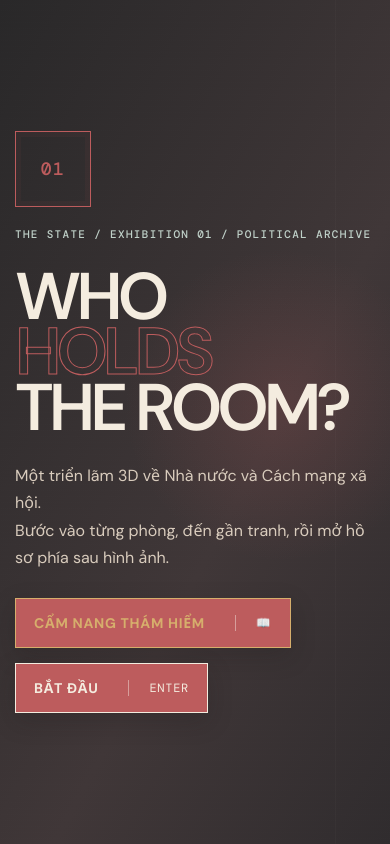
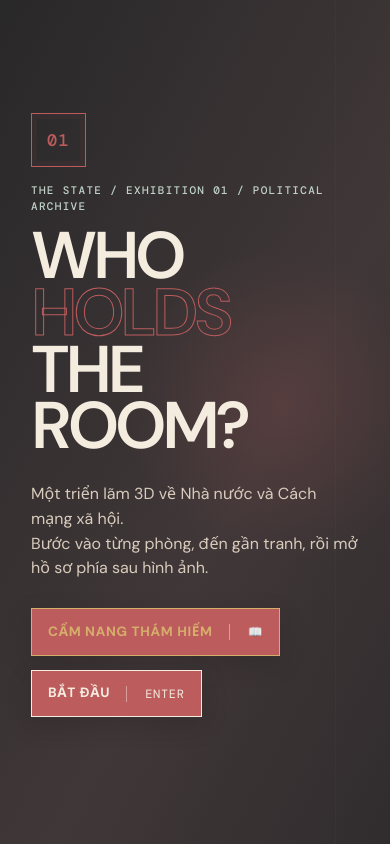
Before and after one commit to EnzoReacher/MLN, a plain HTML site: page dist/index.html in a window 390 px wide. Drawn offline with nearby package versions, Linux system fonts and the light colour scheme.

Commit message:
fix: responsive layout scaling for laptops, prevent button cutoff and add scroll

```diff
--- a/dist/app.js
+++ b/dist/app.js
@@ -185,9 +185,14 @@
       correct: 2
     },
     "gate-end": {
-      question: "Động lực trực tiếp của cách mạng xã hội là gì?",
-      options: ["Lực lượng sản xuất", "Giai cấp thống trị", "Quần chúng nhân dân", "Các thiết chế nhà nước"],
-      correct: 2
+      question: "Vận dụng: Kinh tế số có còn tuân theo quy luật cung – cầu truyền thống?",
+      options: [
+        "Vẫn tuân theo bản chất, nhưng biểu hiện linh hoạt và tốc độ phản ứng nhanh hơn nhờ dữ liệu và thuật toán số",
+        "Không còn tuân theo, vì kinh tế số đã xóa bỏ hoàn toàn mối quan hệ cung – cầu của thị trường truyền thống",
+        "Hoàn toàn rập khuôn như truyền thống, công nghệ không làm thay đổi tốc độ hay phương thức điều tiết giá cả",
+        "Không, vì thuật toán trên nền tảng số tự ý ấn định giá độc quyền mà không phụ thuộc nhu cầu thực tế"
+      ],
+      correct: 0
     }
   };
 
--- a/dist/index.html
+++ b/dist/index.html
@@ -60,10 +60,12 @@
         <h1 id="game-title">WHO<br /><em>HOLDS</em><br />THE ROOM?</h1>
         <p class="title-copy">Một triển lãm 3D về Nhà nước và Cách mạng xã hội.<br />Bước vào từng phòng, đến gần tranh,
           rồi mở hồ sơ phía sau hình ảnh.</p>
-        <button id="guide-button" class="primary-button" type="button"
-          style="margin-bottom: 15px; border-color: var(--gold); color: var(--gold);"><span>CẨM NANG THÁM
-            HIỂM</span><b>📖</b></button>
-        <button id="start-button" class="primary-button" type="button"><span>BẮT ĐẦU</span><b>ENTER</b></button>
+        <div class="title-actions">
+          <button id="guide-button" class="primary-button" type="button"
+            style="border-color: var(--gold); color: var(--gold);"><span>CẨM NANG THÁM
+              HIỂM</span><b>📖</b></button>
+          <button id="start-button" class="primary-button" type="button"><span>BẮT ĐẦU</span><b>ENTER</b></button>
+        </div>
         <div id="name-input-container" class="hidden" style="margin-top: 20px; width: 100%; max-width: 420px;">
           <div style="margin-bottom: 12px; text-align: left;">
             <label for="start-name-input" style="display: block; font-family: var(--mono); font-size: 11px; color: var(--gold); margin-bottom: 5px; letter-spacing: 0.1em; text-transform: uppercase;">1. Tên người chơi</label>
--- a/dist/styles.css
+++ b/dist/styles.css
@@ -30,9 +30,14 @@ button:focus-visible { outline: 2px solid var(--gold); outline-offset: 3px; }
   position: absolute;
   inset: 0;
   z-index: 20;
-  display: grid;
-  place-items: center;
-  overflow: hidden;
+  display: flex;
+  flex-direction: column;
+  align-items: center;
+  justify-content: center;
+  overflow-y: auto;
+  overflow-x: hidden;
+  box-sizing: border-box;
+  padding: clamp(16px, 3vh, 36px) clamp(16px, 3vw, 40px);
   background: radial-gradient(circle at 72% 48%, rgba(189, 92, 93, .18), transparent 30%), linear-gradient(118deg, #292829 0%, #403738 60%, #302c2e 100%);
 }
 .overlay::before {
@@ -44,25 +49,87 @@ button:focus-visible { outline: 2px solid var(--gold); outline-offset: 3px; }
   pointer-events: none;
 }
 .title-noise { position: absolute; inset: 0; opacity: .07; background: repeating-linear-gradient(0deg, transparent 0 5px, rgba(255, 255, 255, .08) 6px); pointer-events: none; }
-.title-content { position: relative; z-index: 1; width: min(720px, calc(100% - 56px)); margin-left: -24vw; }
+.title-screen {
+  align-items: center;
+  justify-content: center;
+}
+@media (min-width: 960px) and (min-height: 550px) {
+  .title-screen {
+    align-items: flex-start;
+    padding-left: clamp(40px, 8vw, 130px);
+  }
+}
+.title-content {
+  position: relative;
+  z-index: 1;
+  width: min(720px, 100%);
+  margin: auto 0;
+  box-sizing: border-box;
+}
 .overline, .ui-label, .control-strip, .title-side-note, .dialogue-meta, .text-button, .ending-stats small {
   font: 500 11px/1.45 var(--mono);
   letter-spacing: .12em;
   text-transform: uppercase;
 }
-.overline { margin: 0 0 26px; color: var(--green); }
+.overline { margin: 0 0 clamp(8px, 1.6vh, 18px); color: var(--green); }
 h1, h2, h3, p { margin-top: 0; }
-.title-content h1 { margin: 0; color: var(--paper); font-size: clamp(70px, 10vw, 148px); line-height: .84; letter-spacing: -.075em; font-weight: 600; }
+.title-content h1 {
+  margin: 0;
+  color: var(--paper);
+  font-size: clamp(38px, min(8.5vw, 10.5vh), 108px);
+  line-height: .86;
+  letter-spacing: -.065em;
+  font-weight: 600;
+}
 .title-content h1 em, .ending-content h2 em { color: transparent; -webkit-text-stroke: 1px var(--red); font-style: normal; }
-.title-copy { max-width: 520px; margin: 34px 0 30px; color: var(--muted); font-size: 18px; line-height: 1.7; }
-.archive-seal { display: grid; place-items: center; width: 76px; height: 76px; margin-bottom: 20px; border: 1px solid var(--red); color: var(--red); font: 500 18px var(--mono); letter-spacing: .08em; box-shadow: inset 0 0 0 5px rgba(189, 92, 93, .06); }
-.small-seal { width: 58px; height: 58px; margin-bottom: 18px; font-size: 14px; }
-.primary-button { display: inline-flex; align-items: center; gap: 30px; min-height: 50px; padding: 13px 18px; border: 1px solid var(--paper); background: var(--red); color: var(--paper); cursor: pointer; font-size: 14px; font-weight: 700; letter-spacing: .05em; transition: transform .2s, box-shadow .2s, background .2s; box-shadow: 0 8px 24px rgba(26, 23, 24, .22); }
+.title-copy {
+  max-width: 520px;
+  margin: clamp(12px, 2.2vh, 26px) 0 clamp(16px, 2.5vh, 24px);
+  color: var(--muted);
+  font-size: clamp(14px, 1.8vh, 17px);
+  line-height: 1.55;
+}
+.archive-seal {
+  display: grid;
+  place-items: center;
+  width: clamp(50px, 6.5vh, 72px);
+  height: clamp(50px, 6.5vh, 72px);
+  margin-bottom: clamp(10px, 1.8vh, 18px);
+  border: 1px solid var(--red);
+  color: var(--red);
+  font: 500 clamp(14px, 2vh, 18px) var(--mono);
+  letter-spacing: .08em;
+  box-shadow: inset 0 0 0 5px rgba(189, 92, 93, .06);
+}
+.small-seal { width: 52px; height: 52px; margin-bottom: 14px; font-size: 14px; }
+.title-actions {
+  display: flex;
+  flex-wrap: wrap;
+  align-items: center;
+  gap: 14px;
+  margin-bottom: 14px;
+}
+.primary-button {
+  display: inline-flex;
+  align-items: center;
+  gap: clamp(16px, 2vw, 30px);
+  min-height: clamp(44px, 5vh, 50px);
+  padding: clamp(10px, 1.5vh, 13px) clamp(16px, 2vw, 22px);
+  border: 1px solid var(--paper);
+  background: var(--red);
+  color: var(--paper);
+  cursor: pointer;
+  font-size: clamp(13px, 1.6vh, 14px);
+  font-weight: 700;
+  letter-spacing: .05em;
+  transition: transform .2s, box-shadow .2s, background .2s;
+  box-shadow: 0 8px 24px rgba(26, 23, 24, .22);
+}
 .primary-button:hover { transform: translateY(-2px); background: #cc6a68; box-shadow: 0 12px 28px rgba(26, 23, 24, .32); }
-.primary-button b { padding-left: 20px; border-left: 1px solid rgba(247, 240, 231, .45); font: 12px var(--mono); }
-.control-strip { display: flex; flex-wrap: wrap; gap: 22px; margin-top: 38px; color: var(--faint); }
+.primary-button b { padding-left: 18px; border-left: 1px solid rgba(247, 240, 231, .45); font: 12px var(--mono); }
+.control-strip { display: flex; flex-wrap: wrap; gap: 18px; margin-top: clamp(14px, 2.5vh, 32px); color: var(--faint); }
 kbd { padding: 4px 7px; border: 1px solid var(--line); color: var(--paper); font: 11px var(--mono); }
-.title-side-note { position: absolute; right: 4vw; bottom: 5vh; z-index: 1; color: var(--faint); line-height: 1.8; text-align: right; }
+.title-side-note { position: absolute; right: 4vw; bottom: 4vh; z-index: 1; color: var(--faint); line-height: 1.8; text-align: right; pointer-events: none; }
 .title-side-note span { color: var(--gold); }
 
 .game-ui { position: absolute; inset: 0; z-index: 5; pointer-events: none; }
@@ -188,8 +255,7 @@ kbd { padding: 4px 7px; border: 1px solid var(--line); color: var(--paper); font
 .leaderboard-list li span:nth-child(3), .leaderboard-list li span:nth-child(4) { text-align: right; color: var(--faint); }
 .leaderboard-list li span:nth-child(4) { color: var(--gold); font-weight: bold; }
 
-/* Quiz */
-.quiz-content { position: relative; z-index: 1; width: min(720px, calc(100% - 40px)); padding: 40px; border: 1px solid rgba(214, 174, 108, .52); background: var(--panel); box-shadow: 0 24px 80px rgba(20, 18, 19, .55); }
+.quiz-content { position: relative; z-index: 1; width: min(720px, calc(100% - 40px)); max-height: 90vh; overflow-y: auto; box-sizing: border-box; padding: clamp(22px, 3.5vw, 40px); border: 1px solid rgba(214, 174, 108, .52); background: var(--panel); box-shadow: 0 24px 80px rgba(20, 18, 19, .55); }
 .quiz-content h2 { margin: 0 0 20px; color: var(--paper); font-size: clamp(34px, 5vw, 52px); letter-spacing: -.05em; line-height: 1; }
 .quiz-question { margin-bottom: 30px; color: var(--muted); font-size: 20px; line-height: 1.6; }
 .quiz-options { display: grid; gap: 12px; margin-bottom: 25px; }
@@ -314,6 +380,24 @@ kbd { padding: 4px 7px; border: 1px solid var(--line); color: var(--paper); font
   .ending-content h2, .quit-content h2 { font-size: 62px; }
   .ending-copy, .quit-content > p:not(.overline) { font-size: 17px; }
   .ending-stats { flex-wrap: wrap; gap: 20px 28px; }
+}
+
+@media (max-height: 800px) {
+  .title-side-note { display: none; }
+  .control-strip { margin-top: 14px; gap: 12px; }
+  .archive-seal { width: 48px; height: 48px; margin-bottom: 10px; font-size: 13px; }
+  .title-copy { margin: 10px 0 14px; font-size: 13.5px; line-height: 1.45; }
+  .primary-button { min-height: 42px; padding: 9px 15px; font-size: 13px; gap: 16px; }
+}
+
+@media (max-height: 640px) {
+  .archive-seal { display: none; }
+  .overline { margin-bottom: 6px; }
+  .title-copy { font-size: 12.5px; margin: 6px 0 10px; line-height: 1.35; max-width: 440px; }
+  .title-content h1 { font-size: clamp(30px, 8.5vh, 46px); }
+  .primary-button { min-height: 38px; padding: 7px 12px; font-size: 12px; gap: 12px; }
+  .control-strip { display: none; }
+  .overlay { padding: 12px; }
 }
 
 @media (prefers-reduced-motion: reduce) {
```
